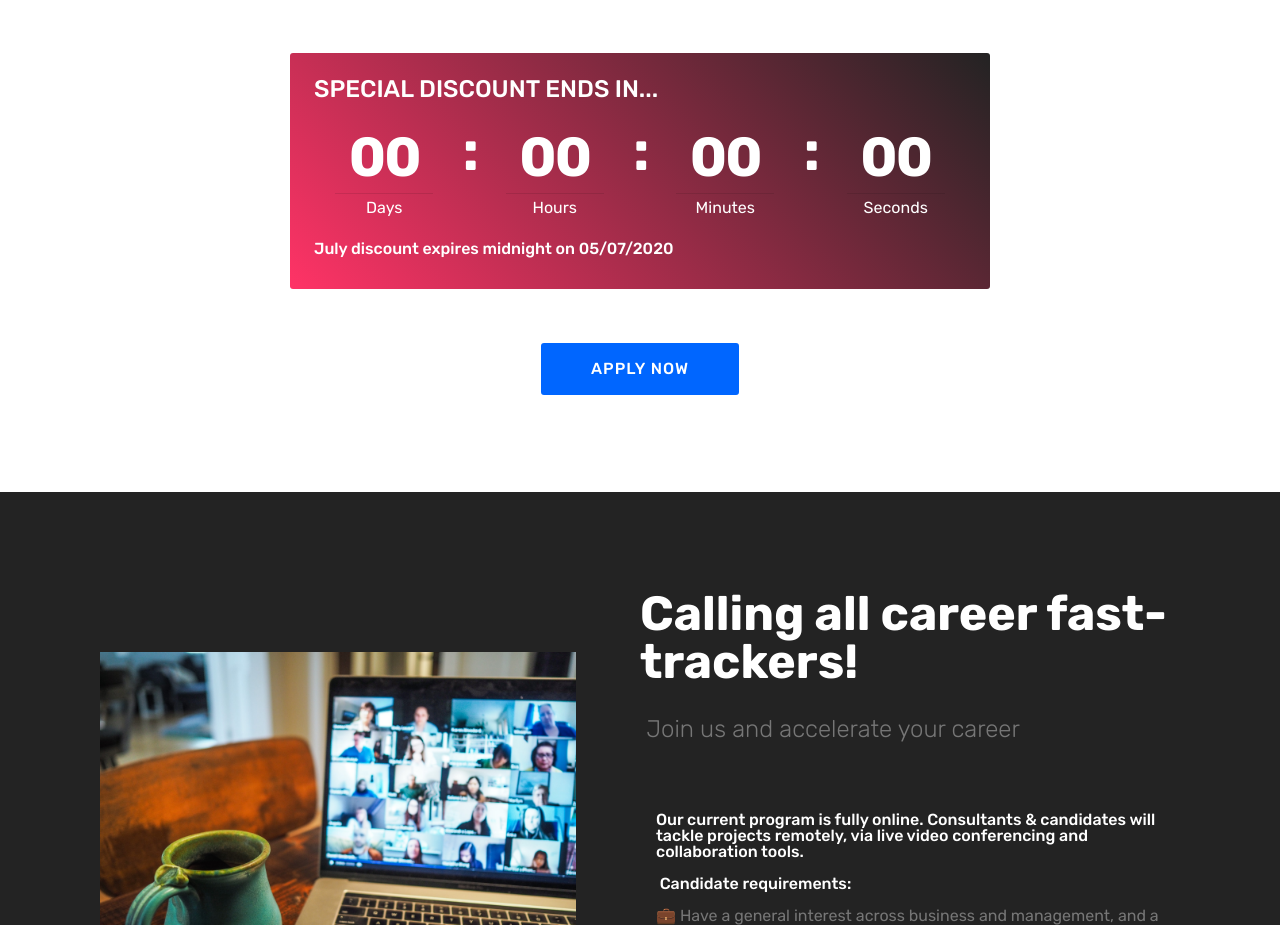
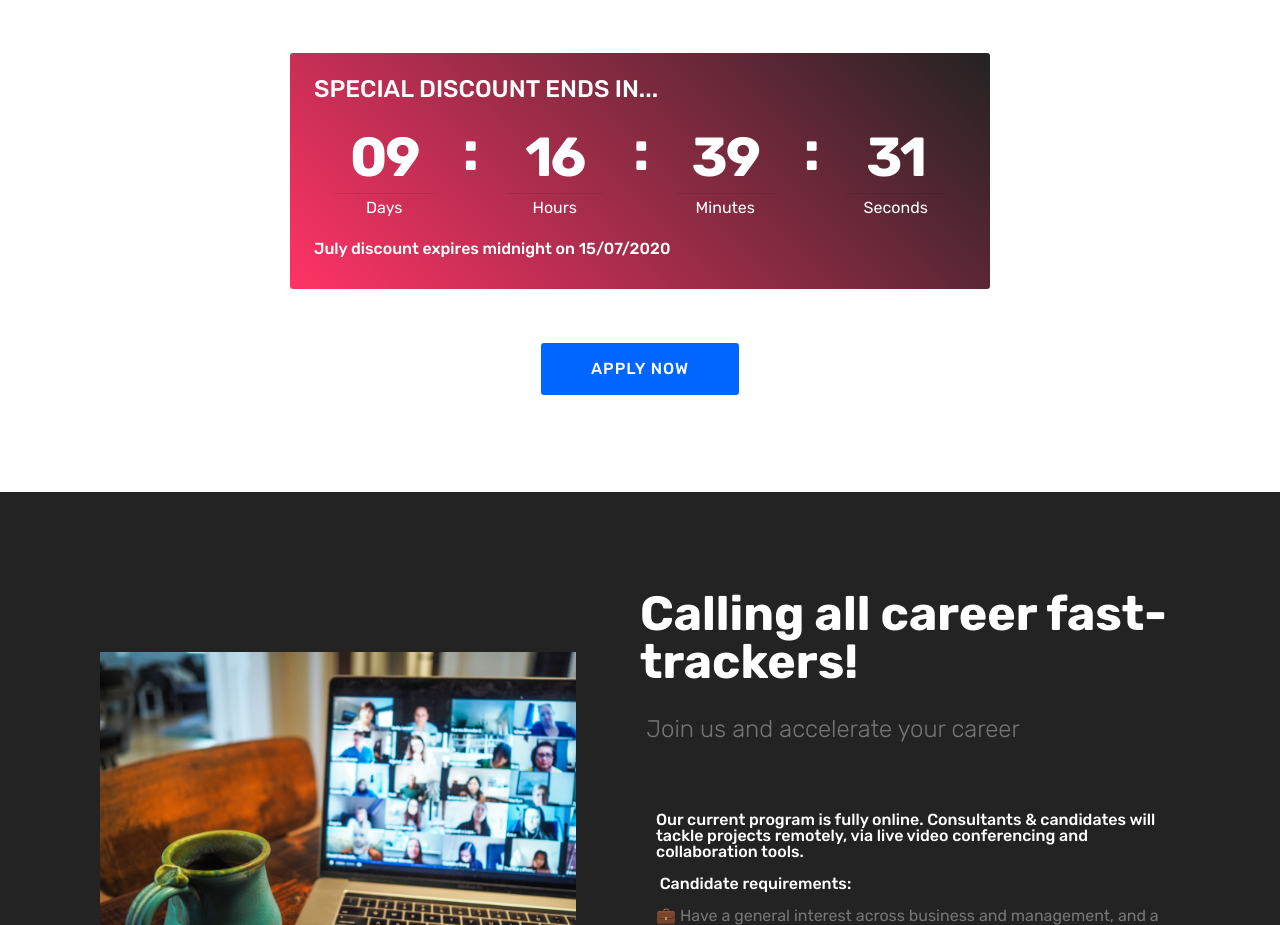
Before and after one commit to aaagr/z-18, a plain HTML site: page index.html in a window 1280 px wide. Shown: the part 4333-5258 px from the top of the page. Drawn offline with Linux system fonts and the light colour scheme; a script that the page names is missing; files whose address does not match are found by name.

Commit message:
Update index.html

```diff
--- a/index.html
+++ b/index.html
@@ -319,14 +319,14 @@ Better than an internship!">
             <div class="event-name align-left mbr-white ">
                 <h4 class="mbr-fonts-style display-5">SPECIAL DISCOUNT ENDS IN...</h4>
             </div>
-            <div class="countdown align-center py-2" data-due-date="2020/07/05">
+            <div class="countdown align-center py-2" data-due-date="2020/07/15">
             </div>
             <div class="daysCountdown col-xs-3 col-sm-3 col-md-3" title="Days"></div>
             <div class="hoursCountdown col-xs-3 col-sm-3 col-md-3" title="Hours"></div>
             <div class="minutesCountdown col-xs-3 col-sm-3 col-md-3" title="Minutes"></div>
             <div class="secondsCountdown col-xs-3 col-sm-3 col-md-3" title="Seconds"></div>
             <div class="event-date align-left mbr-white">
-                <h5 class="mbr-fonts-style display-7">July discount expires midnight on 05/07/2020<br></h5>
+                <h5 class="mbr-fonts-style display-7">July discount expires midnight on 15/07/2020<br></h5>
             </div>
         </div>
 
```
